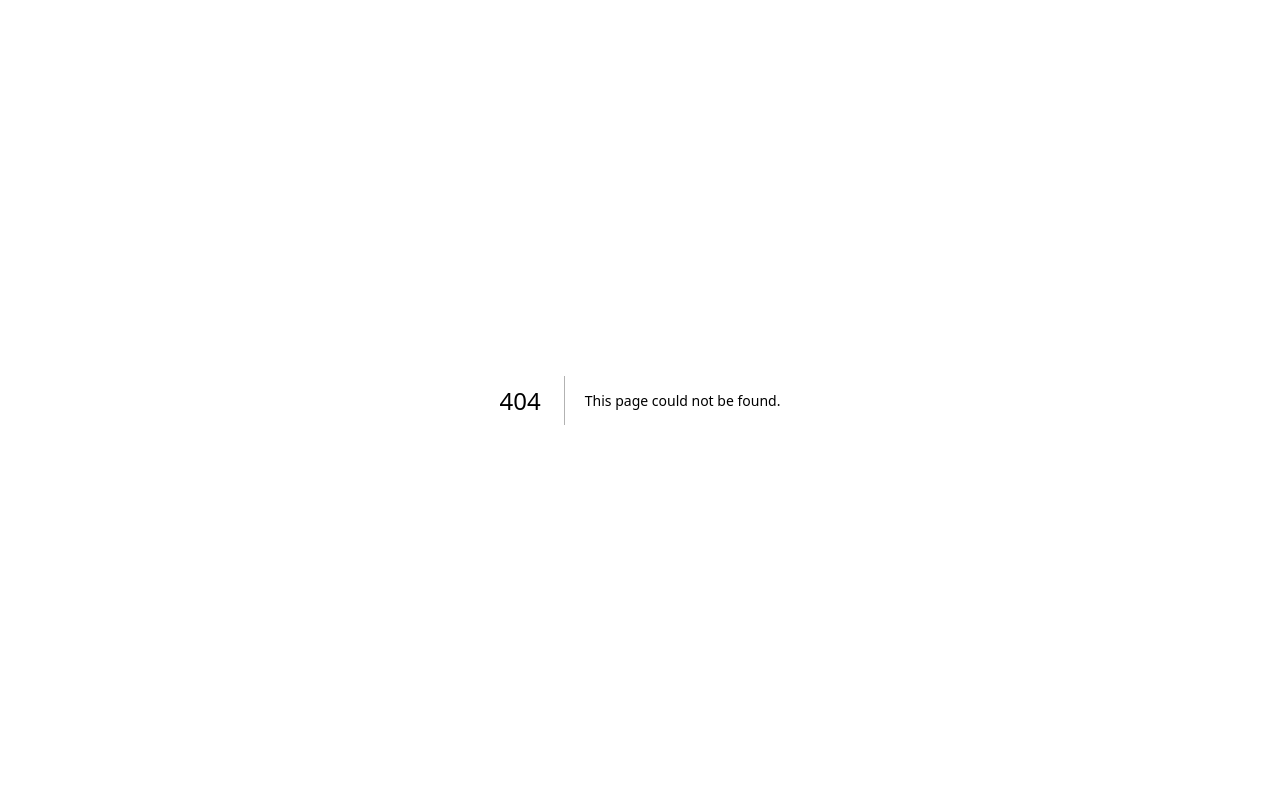
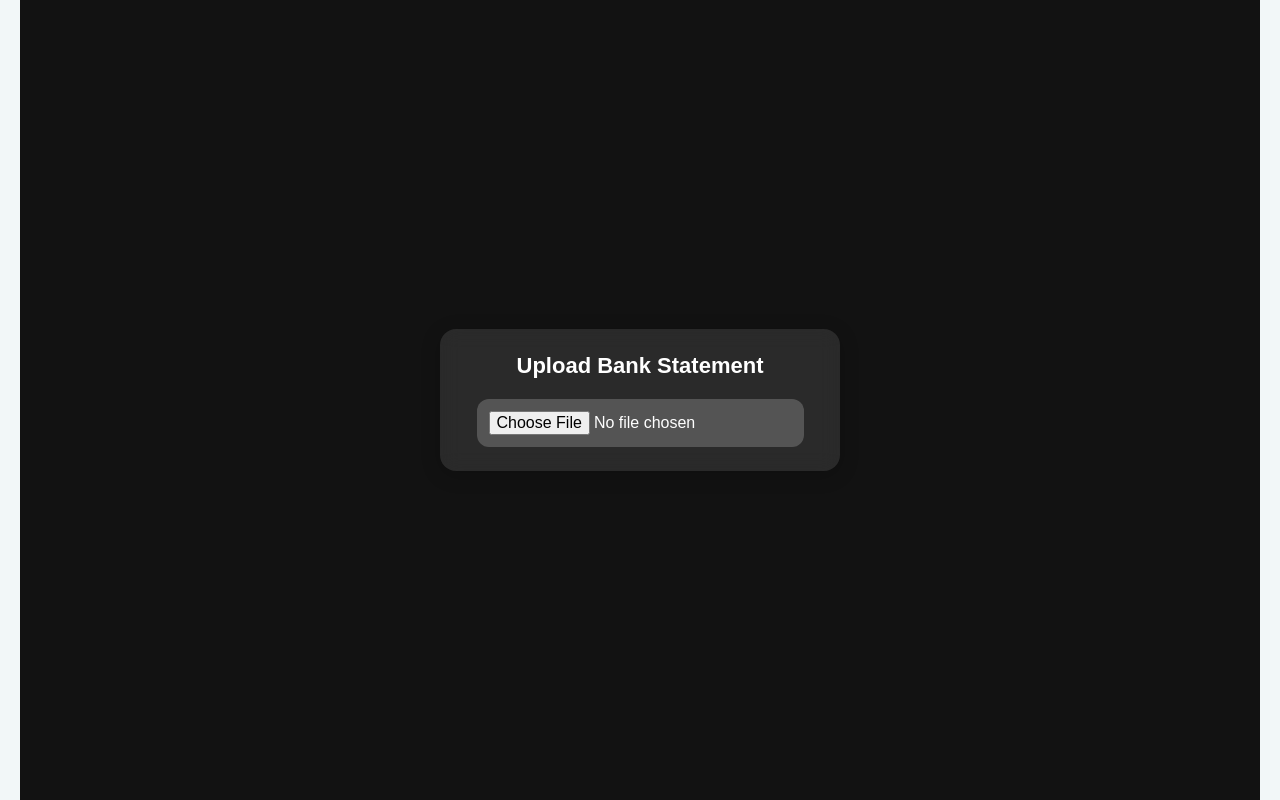
Before and after one commit to johnfawole/CashVault, a Next.js app: page /UploadBankStatement in a window 1280 px wide. Before the commit this address had no page. Built offline with nearby package versions, Linux system fonts and the light colour scheme.

Commit message:
update changes

```diff
--- /dev/null
+++ b/src/pages/UploadBankStatement.js
@@ -0,0 +1,36 @@
+import React, { useState } from 'react';
+import styles from '../styles/AutomaticSaving.module.css';
+
+const UploadBankStatement = () => {
+  const [chartData, setChartData] = useState(null);
+
+  const handleFileUpload = (event) => {
+    const file = event.target.files[0];
+    if (file) {
+      const formData = new FormData();
+      formData.append('bankStatement', file);
+
+      fetch('/upload', {
+        method: 'POST',
+        body: formData,
+      })
+        .then((response) => response.json())
+        .then((spendingData) => {
+          setChartData(generateChartData(spendingData));
+        })
+        .catch((error) => console.error('Error:', error));
+    }
+  };
+
+  return (
+    <div className={styles.container}>
+      <div className={styles.card}>
+        <h1 className={styles.title}>Upload Bank Statement</h1>
+        <input type="file" onChange={handleFileUpload} className={styles.input} />
+        {chartData && <div>{/* Render chart with chartData */}</div>}
+      </div>
+    </div>
+  );
+};
+
+export default UploadBankStatement;
--- a/src/pages/index.js
+++ b/src/pages/index.js
@@ -82,8 +82,6 @@ const LandingPage = () => {
           </div>
         </div>
 
-
-
         <div className={styles.mainContent}>
           <button className={styles.ctaButton}>Budgeting</button>
         </div>
@@ -95,7 +93,9 @@ const LandingPage = () => {
           </div>
 
           <div className={styles.featureBox}>
-            <h3>Expense & Income Tracking</h3>
+            <Link href="/UploadBankStatement">
+              <h3>Expense & Income Tracking</h3>
+            </Link>
             <p>
               Sit back to examine how your money has been coming and going.
             </p>
```
